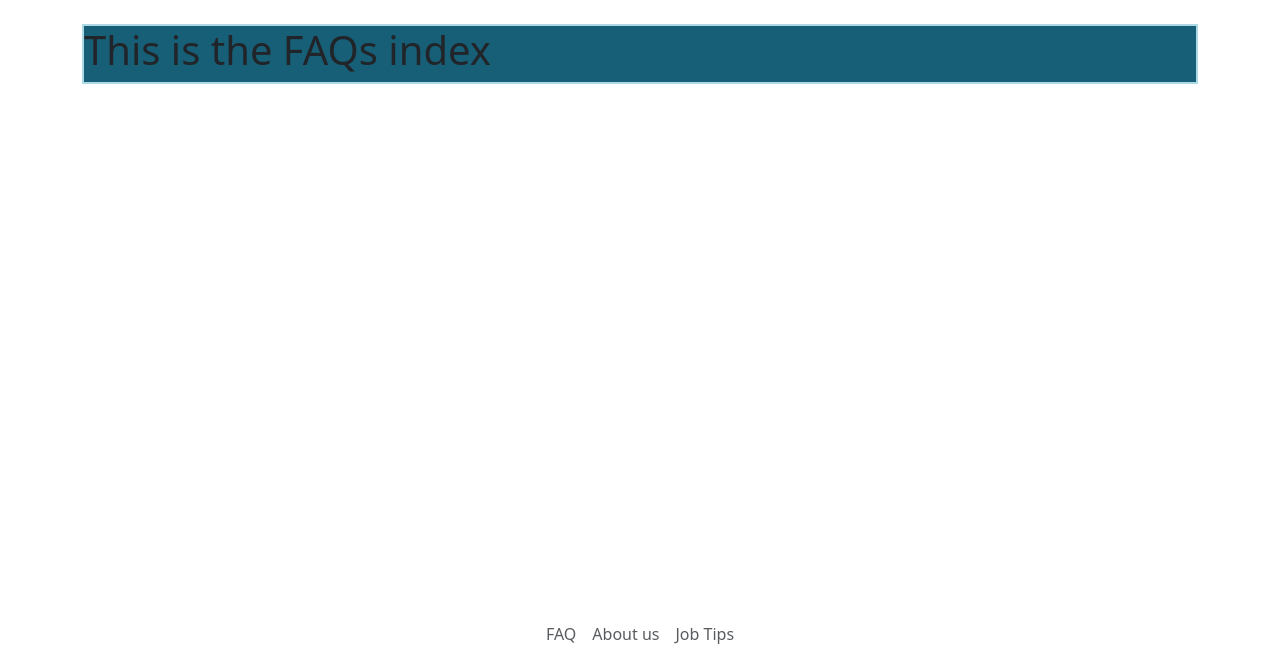
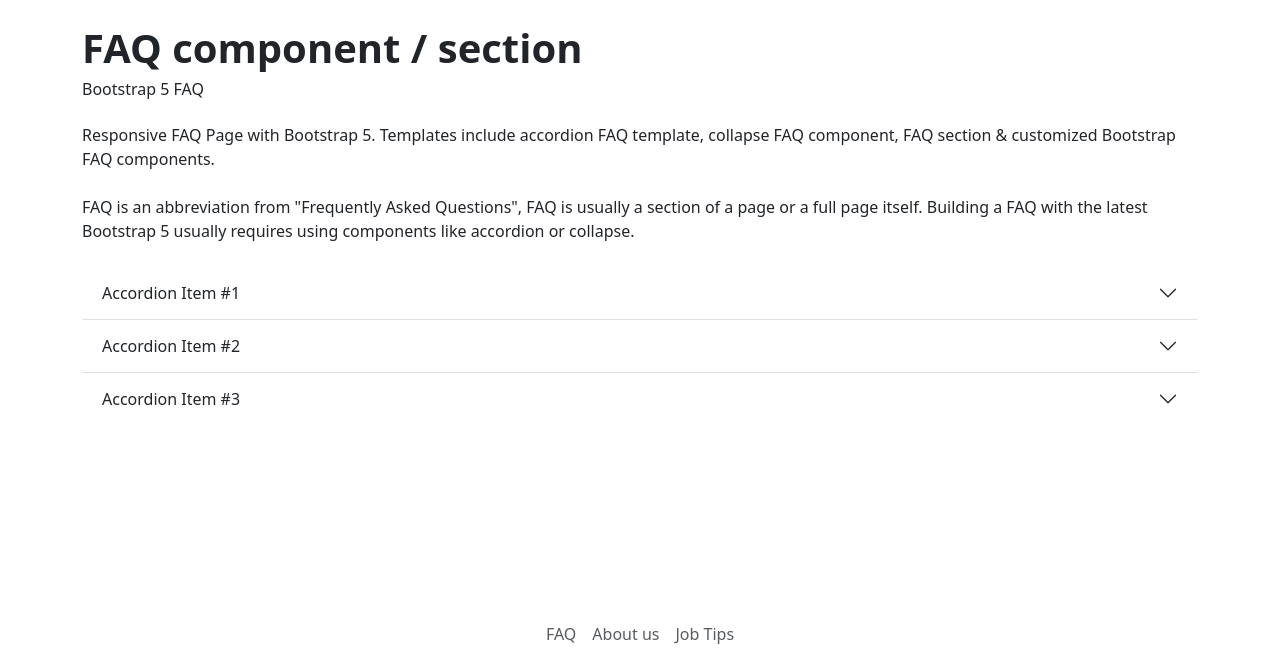
Before and after one commit to Hrafnkellh/group41-JobHunters, a Django app: page //faq in a window 1280 px wide. Shown: the part 73-738 px from the top of the page. Run offline with Django 5.2, Linux system fonts and the light colour scheme.

Commit message:
Skreytti faq.html með að setja upp collapse

```diff
--- a/JobHunters/templates/Jobs/faq.html
+++ b/JobHunters/templates/Jobs/faq.html
@@ -1,8 +1,54 @@
 {% extends 'base.html' %}
 {% block content %}
 
-    <div class="jobs">
-        <h1>This is the FAQs index</h1>
+    <section id="section-introduction">
+        <!-- Main title -->
+        <h2 class="h1 fw-bold">FAQ component / section</h2>
+
+        <!-- Seo title -->
+    <h1 class="h6">Bootstrap&nbsp;5&nbsp;FAQ</h1>
+    <!-- Description -->
+    <p class="my-4">Responsive FAQ Page with Bootstrap 5. Templates include accordion FAQ template, collapse FAQ component, FAQ section &amp; customized Bootstrap FAQ components.</p>
+
+    <p class="my-4">
+      FAQ is an abbreviation from "Frequently Asked Questions", FAQ is usually a section of a page or a full
+      page
+      itself. Building a FAQ with the latest Bootstrap 5 usually requires using components like accordion or
+      collapse.
+    </p>
+  </section>
+
+<div class="accordion accordion-flush" id="accordionFlushExample">
+  <div class="accordion-item">
+    <h2 class="accordion-header" id="flush-headingOne">
+      <button class="accordion-button collapsed" type="button" data-bs-toggle="collapse" data-bs-target="#flush-collapseOne" aria-expanded="false" aria-controls="flush-collapseOne">
+        Accordion Item #1
+      </button>
+    </h2>
+    <div id="flush-collapseOne" class="accordion-collapse collapse" aria-labelledby="flush-headingOne" data-bs-parent="#accordionFlushExample">
+      <div class="accordion-body">Placeholder content for this accordion, which is intended to demonstrate the <code>.accordion-flush</code> class. This is the first item's accordion body.</div>
     </div>
+  </div>
+  <div class="accordion-item">
+    <h2 class="accordion-header" id="flush-headingTwo">
+      <button class="accordion-button collapsed" type="button" data-bs-toggle="collapse" data-bs-target="#flush-collapseTwo" aria-expanded="false" aria-controls="flush-collapseTwo">
+        Accordion Item #2
+      </button>
+    </h2>
+    <div id="flush-collapseTwo" class="accordion-collapse collapse" aria-labelledby="flush-headingTwo" data-bs-parent="#accordionFlushExample">
+      <div class="accordion-body">Placeholder content for this accordion, which is intended to demonstrate the <code>.accordion-flush</code> class. This is the second item's accordion body. Let's imagine this being filled with some actual content.</div>
+    </div>
+  </div>
+  <div class="accordion-item">
+    <h2 class="accordion-header" id="flush-headingThree">
+      <button class="accordion-button collapsed" type="button" data-bs-toggle="collapse" data-bs-target="#flush-collapseThree" aria-expanded="false" aria-controls="flush-collapseThree">
+        Accordion Item #3
+      </button>
+    </h2>
+    <div id="flush-collapseThree" class="accordion-collapse collapse" aria-labelledby="flush-headingThree" data-bs-parent="#accordionFlushExample">
+      <div class="accordion-body">Placeholder content for this accordion, which is intended to demonstrate the <code>.accordion-flush</code> class. This is the third item's accordion body. Nothing more exciting happening here in terms of content, but just filling up the space to make it look, at least at first glance, a bit more representative of how this would look in a real-world application.</div>
+    </div>
+  </div>
+</div>
 
 {% endblock %}
```
